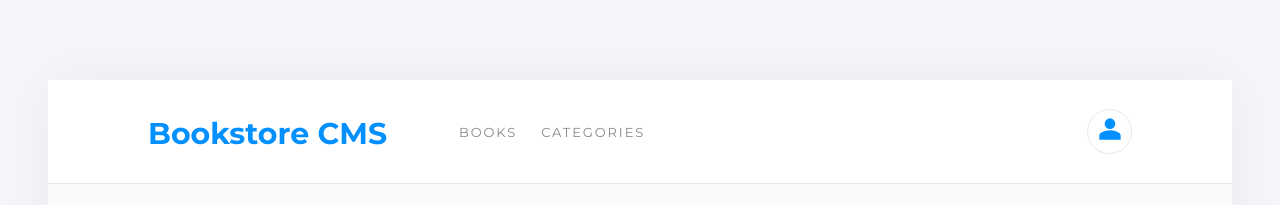
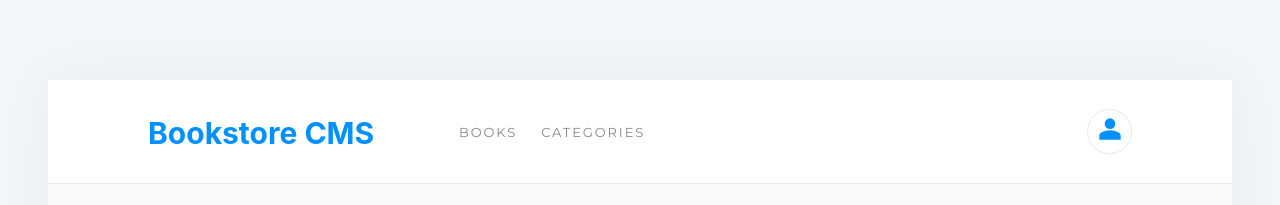
Before and after one commit to jlberbesi/react-bookstore, a React (Create React App) app: page / in a window 1280 px wide. Shown: the top 205 px of the page. Built offline with nearby package versions, Linux system fonts and the light colour scheme; no server answers.

Commit message:
Add linter correction

```diff
--- a/src/components/Navigation.css
+++ b/src/components/Navigation.css
@@ -39,7 +39,6 @@ a {
   width: 15rem;
   height: 2.313rem;
   margin: 0.375rem 2.938rem 0.125rem 0;
-  font-family: Montserrat;
   font-size: 1.875rem;
   font-weight: bold;
   font-stretch: normal;
```
